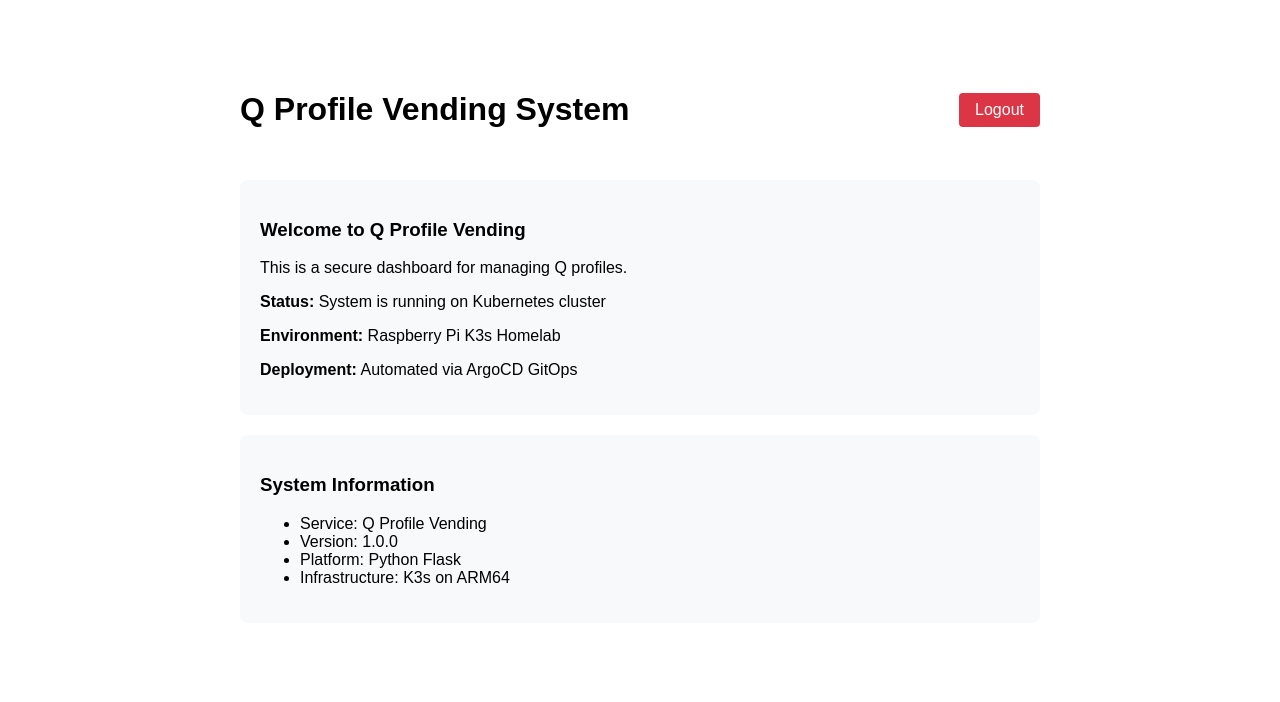
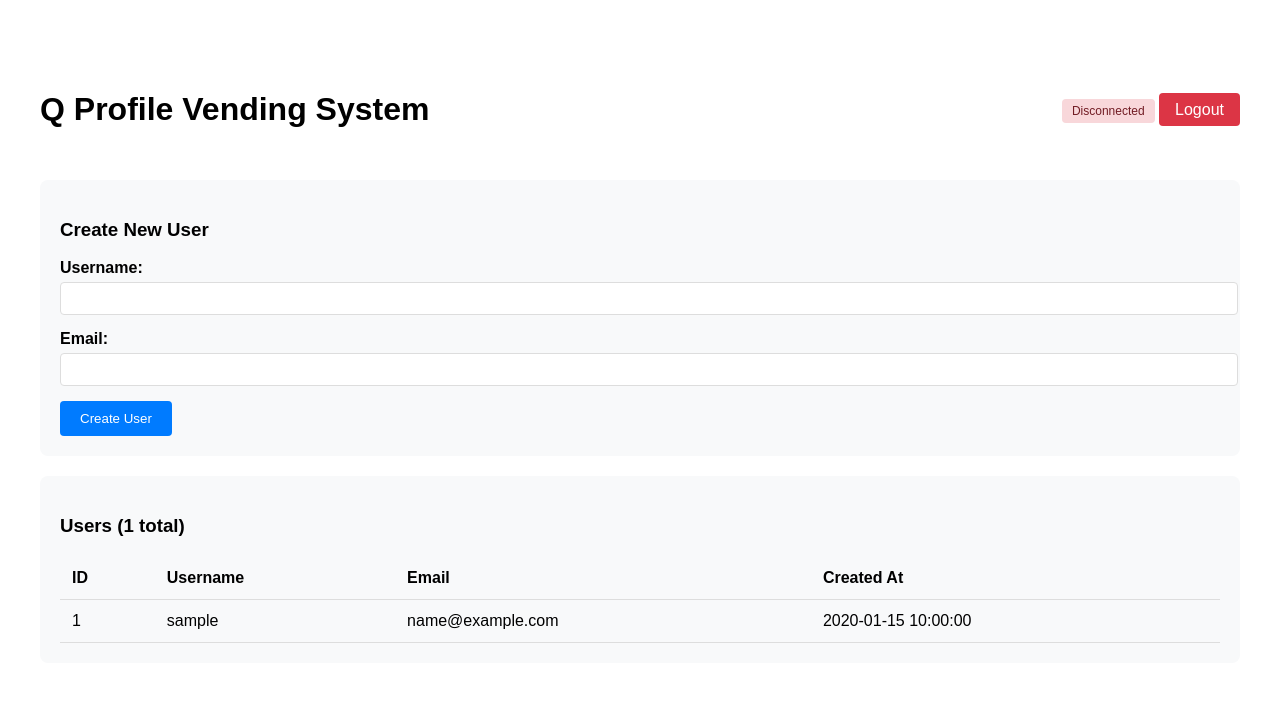
Before and after one commit to mtrampic/argocd-isengard-q-profile-vending, a Flask app: page / in a window 1280 px wide. Shown: the top 702 px of the page. Run offline with Flask 3, Linux system fonts and the light colour scheme; the visitor is signed in with stand-in values (Sample User, id 1); tables that the repository leaves empty hold one stand-in row (values such as "Sample post"); some libraries are stand-ins or nearby versions.

Commit message:
Add WebSocket real-time user management with PostgreSQL backend

```diff
--- a/app/app.py
+++ b/app/app.py
@@ -1,8 +1,34 @@
-from flask import Flask, render_template, request, redirect, url_for, session, flash
+from flask import Flask, render_template, request, redirect, url_for, session, flash, jsonify
+from flask_socketio import SocketIO, emit
+from flask_sqlalchemy import SQLAlchemy
+from datetime import datetime
 import os
 
 app = Flask(__name__)
 app.secret_key = os.environ.get('SECRET_KEY', 'dev-secret-key-change-in-production')
+
+# Database configuration
+DATABASE_URL = os.environ.get('DATABASE_URL', 'postgresql://postgres:postgres@postgres-service:5432/qprofiles')
+app.config['SQLALCHEMY_DATABASE_URI'] = DATABASE_URL
+app.config['SQLALCHEMY_TRACK_MODIFICATIONS'] = False
+
+db = SQLAlchemy(app)
+socketio = SocketIO(app, cors_allowed_origins="*")
+
+# User model
+class User(db.Model):
+    id = db.Column(db.Integer, primary_key=True)
+    username = db.Column(db.String(80), unique=True, nullable=False)
+    email = db.Column(db.String(120), nullable=False)
+    created_at = db.Column(db.DateTime, default=datetime.utcnow)
+
+    def to_dict(self):
+        return {
+            'id': self.id,
+            'username': self.username,
+            'email': self.email,
+            'created_at': self.created_at.isoformat()
+        }
 
 # Simple password authentication
 ADMIN_PASSWORD = os.environ.get('ADMIN_PASSWORD', 'admin123')
@@ -10,7 +36,8 @@
 @app.route('/')
 def index():
     if 'logged_in' in session:
-        return render_template('dashboard.html')
+        users = User.query.order_by(User.created_at.desc()).all()
+        return render_template('dashboard.html', users=users)
     return redirect(url_for('login'))
 
 @app.route('/login', methods=['GET', 'POST'])
@@ -31,9 +58,40 @@
     flash('You have been logged out.', 'info')
     return redirect(url_for('login'))
 
+@app.route('/api/users', methods=['POST'])
+def create_user():
+    if 'logged_in' not in session:
+        return jsonify({'error': 'Unauthorized'}), 401
+
+    data = request.get_json()
+    username = data.get('username')
+    email = data.get('email')
+
+    if not username or not email:
+        return jsonify({'error': 'Username and email required'}), 400
+
+    if User.query.filter_by(username=username).first():
+        return jsonify({'error': 'Username already exists'}), 400
+
+    user = User(username=username, email=email)
+    db.session.add(user)
+    db.session.commit()
+
+    # Emit real-time update
+    socketio.emit('user_created', user.to_dict())
+
+    return jsonify(user.to_dict()), 201
+
 @app.route('/health')
 def health():
     return {'status': 'healthy', 'service': 'q-profile-vending'}
 
+@socketio.on('connect')
+def handle_connect():
+    if 'logged_in' in session:
+        emit('connected', {'status': 'Connected to Q Profile Vending'})
+
 if __name__ == '__main__':
-    app.run(host='0.0.0.0', port=8080, debug=False)
+    with app.app_context():
+        db.create_all()
+    socketio.run(app, host='0.0.0.0', port=8080, debug=False)
--- a/app/requirements.txt
+++ b/app/requirements.txt
@@ -1 +1,5 @@
 Flask==2.3.3
+Flask-SocketIO==5.3.6
+psycopg2-binary==2.9.7
+SQLAlchemy==2.0.21
+Flask-SQLAlchemy==3.0.5
--- a/app/templates/dashboard.html
+++ b/app/templates/dashboard.html
@@ -2,20 +2,35 @@
 <html>
 <head>
     <title>Q Profile Vending - Dashboard</title>
+    <script src="https://cdnjs.cloudflare.com/ajax/libs/socket.io/4.7.2/socket.io.js"></script>
     <style>
-        body { font-family: Arial, sans-serif; max-width: 800px; margin: 50px auto; padding: 20px; }
+        body { font-family: Arial, sans-serif; max-width: 1200px; margin: 50px auto; padding: 20px; }
         .header { display: flex; justify-content: space-between; align-items: center; margin-bottom: 30px; }
         .logout-btn { background: #dc3545; color: white; padding: 8px 16px; text-decoration: none; border-radius: 4px; }
         .logout-btn:hover { background: #c82333; }
         .card { background: #f8f9fa; padding: 20px; border-radius: 8px; margin-bottom: 20px; }
         .alert { padding: 10px; margin-bottom: 15px; border-radius: 4px; }
         .alert-success { background: #d4edda; color: #155724; border: 1px solid #c3e6cb; }
+        .form-group { margin-bottom: 15px; }
+        .form-group label { display: block; margin-bottom: 5px; font-weight: bold; }
+        .form-group input { width: 100%; padding: 8px; border: 1px solid #ddd; border-radius: 4px; }
+        .btn { background: #007bff; color: white; padding: 10px 20px; border: none; border-radius: 4px; cursor: pointer; }
+        .btn:hover { background: #0056b3; }
+        table { width: 100%; border-collapse: collapse; margin-top: 20px; }
+        th, td { padding: 12px; text-align: left; border-bottom: 1px solid #ddd; }
+        th { background-color: #f8f9fa; }
+        .status { padding: 5px 10px; border-radius: 4px; font-size: 12px; }
+        .status.connected { background: #d4edda; color: #155724; }
+        .status.disconnected { background: #f8d7da; color: #721c24; }
     </style>
 </head>
 <body>
     <div class="header">
         <h1>Q Profile Vending System</h1>
-        <a href="{{ url_for('logout') }}" class="logout-btn">Logout</a>
+        <div>
+            <span id="connection-status" class="status disconnected">Disconnected</span>
+            <a href="{{ url_for('logout') }}" class="logout-btn">Logout</a>
+        </div>
     </div>
 
     {% with messages = get_flashed_messages(with_categories=true) %}
@@ -27,21 +42,100 @@
     {% endwith %}
 
     <div class="card">
-        <h3>Welcome to Q Profile Vending</h3>
-        <p>This is a secure dashboard for managing Q profiles.</p>
-        <p><strong>Status:</strong> System is running on Kubernetes cluster</p>
-        <p><strong>Environment:</strong> Raspberry Pi K3s Homelab</p>
-        <p><strong>Deployment:</strong> Automated via ArgoCD GitOps</p>
+        <h3>Create New User</h3>
+        <form id="user-form">
+            <div class="form-group">
+                <label for="username">Username:</label>
+                <input type="text" id="username" name="username" required>
+            </div>
+            <div class="form-group">
+                <label for="email">Email:</label>
+                <input type="email" id="email" name="email" required>
+            </div>
+            <button type="submit" class="btn">Create User</button>
+        </form>
     </div>
 
     <div class="card">
-        <h3>System Information</h3>
-        <ul>
-            <li>Service: Q Profile Vending</li>
-            <li>Version: 1.0.0</li>
-            <li>Platform: Python Flask</li>
-            <li>Infrastructure: K3s on ARM64</li>
-        </ul>
+        <h3>Users ({{ users|length }} total)</h3>
+        <table id="users-table">
+            <thead>
+                <tr>
+                    <th>ID</th>
+                    <th>Username</th>
+                    <th>Email</th>
+                    <th>Created At</th>
+                </tr>
+            </thead>
+            <tbody>
+                {% for user in users %}
+                <tr>
+                    <td>{{ user.id }}</td>
+                    <td>{{ user.username }}</td>
+                    <td>{{ user.email }}</td>
+                    <td>{{ user.created_at.strftime('%Y-%m-%d %H:%M:%S') }}</td>
+                </tr>
+                {% endfor %}
+            </tbody>
+        </table>
     </div>
+
+    <script>
+        const socket = io();
+        const statusEl = document.getElementById('connection-status');
+        const userForm = document.getElementById('user-form');
+        const usersTable = document.getElementById('users-table').getElementsByTagName('tbody')[0];
+
+        socket.on('connect', function() {
+            statusEl.textContent = 'Connected';
+            statusEl.className = 'status connected';
+        });
+
+        socket.on('disconnect', function() {
+            statusEl.textContent = 'Disconnected';
+            statusEl.className = 'status disconnected';
+        });
+
+        socket.on('user_created', function(user) {
+            const row = usersTable.insertRow(0);
+            row.innerHTML = `
+                <td>${user.id}</td>
+                <td>${user.username}</td>
+                <td>${user.email}</td>
+                <td>${new Date(user.created_at).toLocaleString()}</td>
+            `;
+            row.style.backgroundColor = '#d4edda';
+            setTimeout(() => row.style.backgroundColor = '', 2000);
+        });
+
+        userForm.addEventListener('submit', async function(e) {
+            e.preventDefault();
+
+            const formData = new FormData(userForm);
+            const userData = {
+                username: formData.get('username'),
+                email: formData.get('email')
+            };
+
+            try {
+                const response = await fetch('/api/users', {
+                    method: 'POST',
+                    headers: {
+                        'Content-Type': 'application/json',
+                    },
+                    body: JSON.stringify(userData)
+                });
+
+                if (response.ok) {
+                    userForm.reset();
+                } else {
+                    const error = await response.json();
+                    alert('Error: ' + error.error);
+                }
+            } catch (error) {
+                alert('Error creating user: ' + error.message);
+            }
+        });
+    </script>
 </body>
 </html>
--- a/k8s/deployment.yaml
+++ b/k8s/deployment.yaml
@@ -26,6 +26,8 @@
           value: "vending123"
         - name: SECRET_KEY
           value: "k3s-production-secret-key-2025"
+        - name: DATABASE_URL
+          value: "postgresql://postgres:postgres@postgres-service:5432/qprofiles"
         livenessProbe:
           httpGet:
             path: /health
--- a/k8s/kustomization.yaml
+++ b/k8s/kustomization.yaml
@@ -4,6 +4,7 @@
 resources:
   - deployment.yaml
   - service.yaml
+  - postgres.yaml
 
 commonLabels:
   app: q-profile-vending
```
Also changed, not shown: k8s/postgres.yaml (added, +45 -0 lines).
